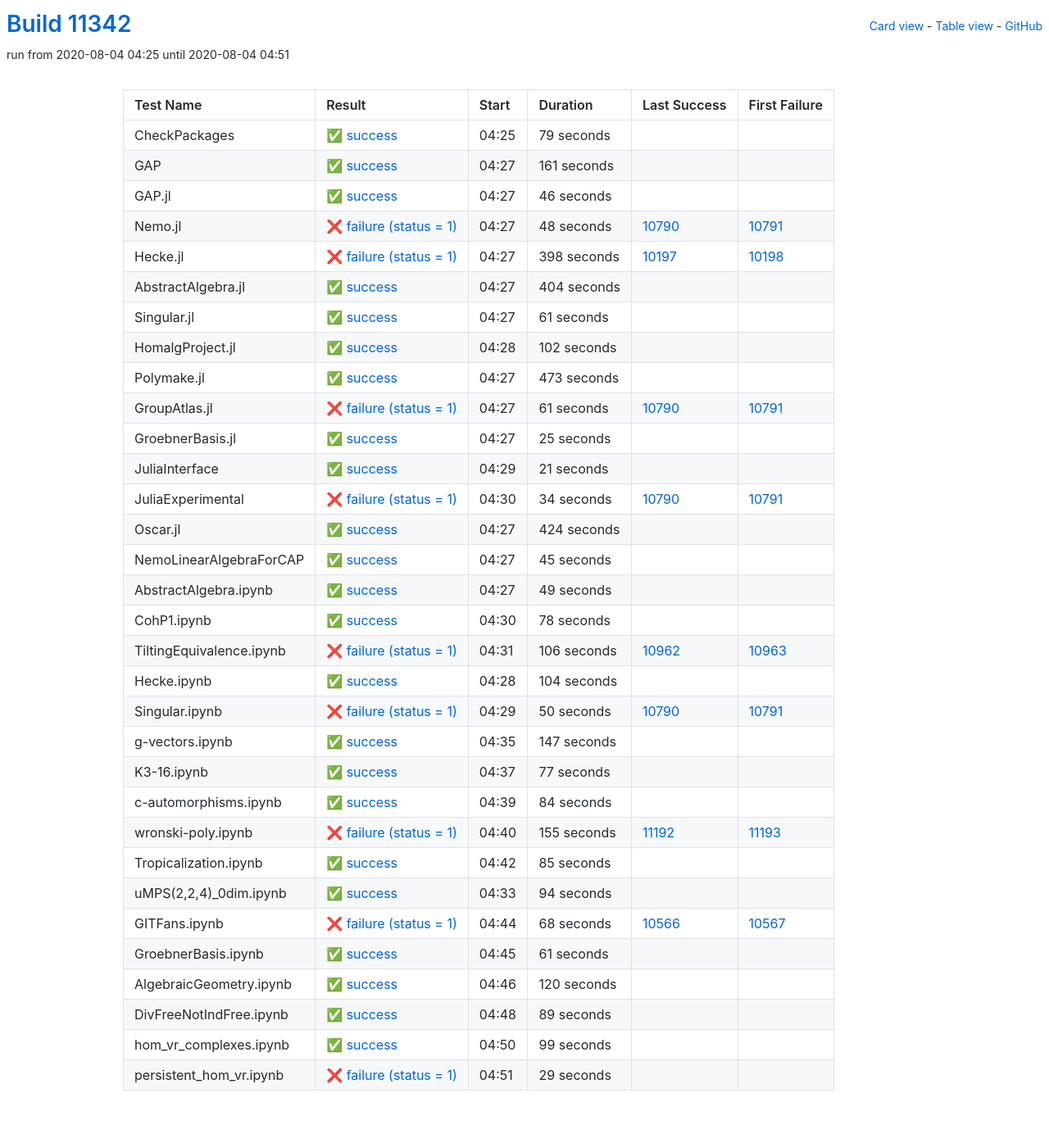
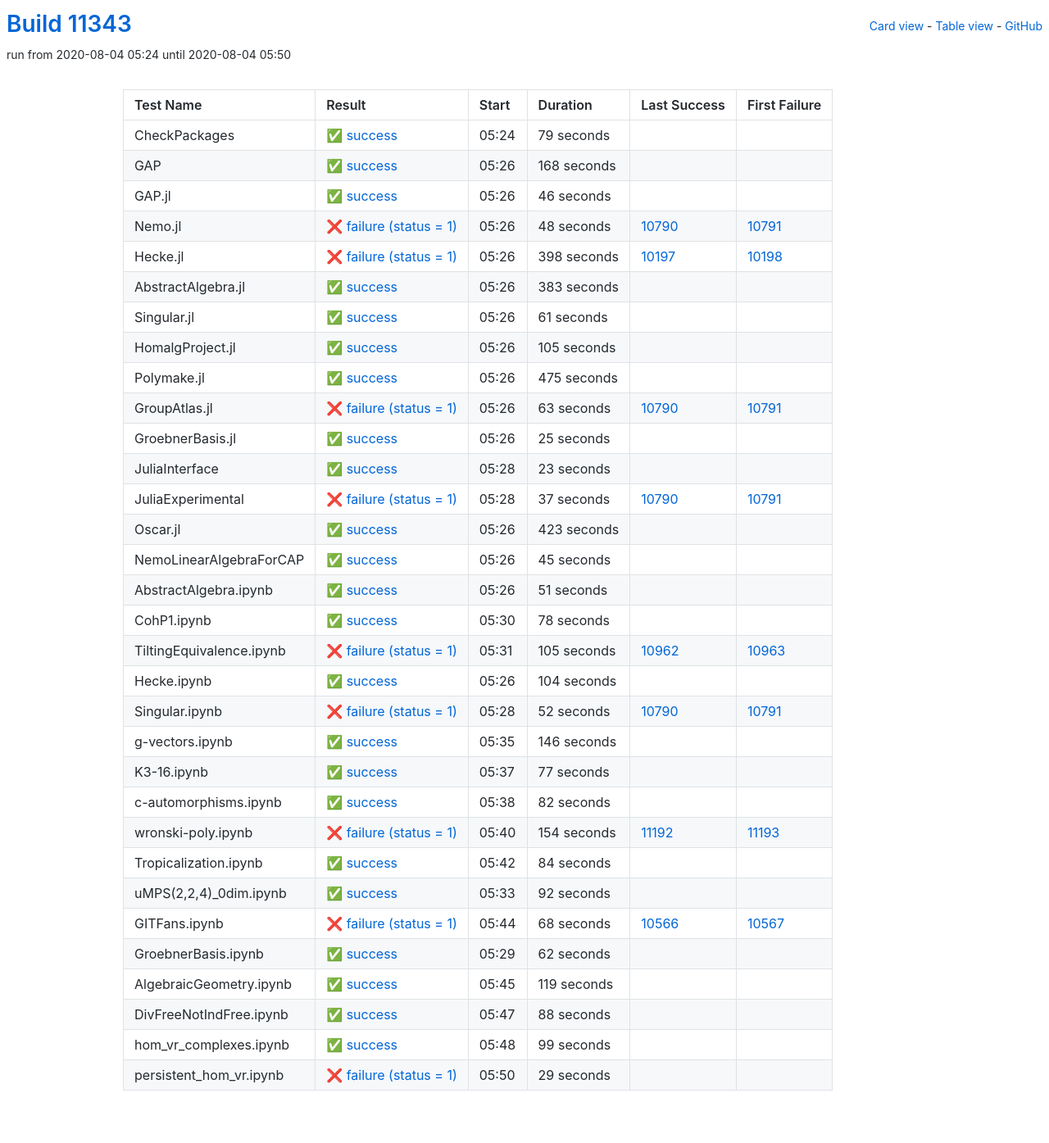
Before and after one commit to oscar-system/oscar-ci-status, a Jekyll site: the page built from table.html, in a window 1280 px wide. Shown: the whole page at 82% size. Built offline with Jekyll 4.4.1, drawn with Linux system fonts in a browser that asks for light colours.

Commit message:
Build #11343

```diff
--- a/_data/ci.yml
+++ b/_data/ci.yml
@@ -1,6 +1,6 @@
 ---
-build: 11342
-build_url: https://oscarci.mathematik.uni-kl.de/job/oscar/11342/
+build: 11343
+build_url: https://oscarci.mathematik.uni-kl.de/job/oscar/11343/
 job: oscar
 organization: oscar-system
 repo: oscar-ci-status
@@ -8,8 +8,8 @@
 tests:
 - name: CheckPackages
   id: checkpackages
-  log: https://oscarci.mathematik.uni-kl.de/job/oscar/11342/artifact/logs/build-11342/CheckPackages.log
-  start: 2020-08-04 04:25
+  log: https://oscarci.mathematik.uni-kl.de/job/oscar/11343/artifact/logs/build-11343/CheckPackages.log
+  start: 2020-08-04 05:24
   success: true
   exitcode: 0
   status: success
@@ -20,20 +20,20 @@
   first_failure_url:
 - name: GAP
   id: gap
-  log: https://oscarci.mathematik.uni-kl.de/job/oscar/11342/artifact/logs/build-11342/GAP.log
-  start: 2020-08-04 04:27
+  log: https://oscarci.mathematik.uni-kl.de/job/oscar/11343/artifact/logs/build-11343/GAP.log
+  start: 2020-08-04 05:26
   success: true
   exitcode: 0
   status: success
-  duration: 161
+  duration: 168
   last_success: false
   last_success_url:
   first_failure: false
   first_failure_url:
 - name: GAP.jl
   id: gap-jl
-  log: https://oscarci.mathematik.uni-kl.de/job/oscar/11342/artifact/logs/build-11342/GAP.jl.log
-  start: 2020-08-04 04:27
+  log: https://oscarci.mathematik.uni-kl.de/job/oscar/11343/artifact/logs/build-11343/GAP.jl.log
+  start: 2020-08-04 05:26
   success: true
   exitcode: 0
   status: success
@@ -44,8 +44,8 @@
   first_failure_url:
 - name: Nemo.jl
   id: nemo-jl
-  log: https://oscarci.mathematik.uni-kl.de/job/oscar/11342/artifact/logs/build-11342/Nemo.jl.log
-  start: 2020-08-04 04:27
+  log: https://oscarci.mathematik.uni-kl.de/job/oscar/11343/artifact/logs/build-11343/Nemo.jl.log
+  start: 2020-08-04 05:26
   success: false
   exitcode: 1
   status: failure
@@ -56,8 +56,8 @@
   first_failure_url: https://oscarci.mathematik.uni-kl.de/job/oscar/10791/
 - name: Hecke.jl
   id: hecke-jl
-  log: https://oscarci.mathematik.uni-kl.de/job/oscar/11342/artifact/logs/build-11342/Hecke.jl.log
-  start: 2020-08-04 04:27
+  log: https://oscarci.mathematik.uni-kl.de/job/oscar/11343/artifact/logs/build-11343/Hecke.jl.log
+  start: 2020-08-04 05:26
   success: false
   exitcode: 1
   status: failure
@@ -68,20 +68,20 @@
   first_failure_url: https://oscarci.mathematik.uni-kl.de/job/oscar/10198/
 - name: AbstractAlgebra.jl
   id: abstractalgebra-jl
-  log: https://oscarci.mathematik.uni-kl.de/job/oscar/11342/artifact/logs/build-11342/AbstractAlgebra.jl.log
-  start: 2020-08-04 04:27
+  log: https://oscarci.mathematik.uni-kl.de/job/oscar/11343/artifact/logs/build-11343/AbstractAlgebra.jl.log
+  start: 2020-08-04 05:26
   success: true
   exitcode: 0
   status: success
-  duration: 404
+  duration: 383
   last_success: false
   last_success_url:
   first_failure: false
   first_failure_url:
 - name: Singular.jl
   id: singular-jl
-  log: https://oscarci.mathematik.uni-kl.de/job/oscar/11342/artifact/logs/build-11342/Singular.jl.log
-  start: 2020-08-04 04:27
+  log: https://oscarci.mathematik.uni-kl.de/job/oscar/11343/artifact/logs/build-11343/Singular.jl.log
+  start: 2020-08-04 05:26
   success: true
   exitcode: 0
   status: success
@@ -92,44 +92,44 @@
   first_failure_url:
 - name: HomalgProject.jl
   id: homalgproject-jl
-  log: https://oscarci.mathematik.uni-kl.de/job/oscar/11342/artifact/logs/build-11342/HomalgProject.jl.log
-  start: 2020-08-04 04:28
+  log: https://oscarci.mathematik.uni-kl.de/job/oscar/11343/artifact/logs/build-11343/HomalgProject.jl.log
+  start: 2020-08-04 05:26
   success: true
   exitcode: 0
   status: success
-  duration: 102
+  duration: 105
   last_success: false
   last_success_url:
   first_failure: false
   first_failure_url:
 - name: Polymake.jl
   id: polymake-jl
-  log: https://oscarci.mathematik.uni-kl.de/job/oscar/11342/artifact/logs/build-11342/Polymake.jl.log
-  start: 2020-08-04 04:27
+  log: https://oscarci.mathematik.uni-kl.de/job/oscar/11343/artifact/logs/build-11343/Polymake.jl.log
+  start: 2020-08-04 05:26
   success: true
   exitcode: 0
   status: success
-  duration: 473
+  duration: 475
   last_success: false
   last_success_url:
   first_failure: false
   first_failure_url:
 - name: GroupAtlas.jl
   id: groupatlas-jl
-  log: https://oscarci.mathematik.uni-kl.de/job/oscar/11342/artifact/logs/build-11342/GroupAtlas.jl.log
-  start: 2020-08-04 04:27
+  log: https://oscarci.mathematik.uni-kl.de/job/oscar/11343/artifact/logs/build-11343/GroupAtlas.jl.log
+  start: 2020-08-04 05:26
   success: false
   exitcode: 1
   status: failure
-  duration: 61
+  duration: 63
   last_success: 10790
   last_success_url: https://oscarci.mathematik.uni-kl.de/job/oscar/10790/
   first_failure: 10791
   first_failure_url: https://oscarci.mathematik.uni-kl.de/job/oscar/10791/
 - name: GroebnerBasis.jl
   id: groebnerbasis-jl
-  log: https://oscarci.mathematik.uni-kl.de/job/oscar/11342/artifact/logs/build-11342/GroebnerBasis.jl.log
-  start: 2020-08-04 04:27
+  log: https://oscarci.mathematik.uni-kl.de/job/oscar/11343/artifact/logs/build-11343/GroebnerBasis.jl.log
+  start: 2020-08-04 05:26
   success: true
   exitcode: 0
   status: success
@@ -140,44 +140,44 @@
   first_failure_url:
 - name: JuliaInterface
   id: juliainterface
-  log: https://oscarci.mathematik.uni-kl.de/job/oscar/11342/artifact/logs/build-11342/JuliaInterface.log
-  start: 2020-08-04 04:29
+  log: https://oscarci.mathematik.uni-kl.de/job/oscar/11343/artifact/logs/build-11343/JuliaInterface.log
+  start: 2020-08-04 05:28
   success: true
   exitcode: 0
   status: success
-  duration: 21
+  duration: 23
   last_success: false
   last_success_url:
   first_failure: false
   first_failure_url:
 - name: JuliaExperimental
   id: juliaexperimental
-  log: https://oscarci.mathematik.uni-kl.de/job/oscar/11342/artifact/logs/build-11342/JuliaExperimental.log
-  start: 2020-08-04 04:30
+  log: https://oscarci.mathematik.uni-kl.de/job/oscar/11343/artifact/logs/build-11343/JuliaExperimental.log
+  start: 2020-08-04 05:28
   success: false
   exitcode: 1
   status: failure
-  duration: 34
+  duration: 37
   last_success: 10790
   last_success_url: https://oscarci.mathematik.uni-kl.de/job/oscar/10790/
   first_failure: 10791
   first_failure_url: https://oscarci.mathematik.uni-kl.de/job/oscar/10791/
 - name: Oscar.jl
   id: oscar-jl
-  log: https://oscarci.mathematik.uni-kl.de/job/oscar/11342/artifact/logs/build-11342/Oscar.jl.log
-  start: 2020-08-04 04:27
+  log: https://oscarci.mathematik.uni-kl.de/job/oscar/11343/artifact/logs/build-11343/Oscar.jl.log
+  start: 2020-08-04 05:26
   success: true
   exitcode: 0
   status: success
-  duration: 424
+  duration: 423
   last_success: false
   last_success_url:
   first_failure: false
   first_failure_url:
 - name: NemoLinearAlgebraForCAP
   id: nemolinearalgebraforcap
-  log: https://oscarci.mathematik.uni-kl.de/job/oscar/11342/artifact/logs/build-11342/NemoLinearAlgebraForCAP.log
-  start: 2020-08-04 04:27
+  log: https://oscarci.mathematik.uni-kl.de/job/oscar/11343/artifact/logs/build-11343/NemoLinearAlgebraForCAP.log
+  start: 2020-08-04 05:26
   success: true
   exitcode: 0
   status: success
@@ -188,20 +188,20 @@
   first_failure_url:
 - name: AbstractAlgebra.ipynb
   id: abstractalgebra-ipynb
-  log: https://oscarci.mathematik.uni-kl.de/job/oscar/11342/artifact/logs/build-11342/AbstractAlgebra.ipynb.log
-  start: 2020-08-04 04:27
+  log: https://oscarci.mathematik.uni-kl.de/job/oscar/11343/artifact/logs/build-11343/AbstractAlgebra.ipynb.log
+  start: 2020-08-04 05:26
   success: true
   exitcode: 0
   status: success
-  duration: 49
+  duration: 51
   last_success: false
   last_success_url:
   first_failure: false
   first_failure_url:
 - name: CohP1.ipynb
   id: cohp1-ipynb
-  log: https://oscarci.mathematik.uni-kl.de/job/oscar/11342/artifact/logs/build-11342/CohP1.ipynb.log
-  start: 2020-08-04 04:30
+  log: https://oscarci.mathematik.uni-kl.de/job/oscar/11343/artifact/logs/build-11343/CohP1.ipynb.log
+  start: 2020-08-04 05:30
   success: true
   exitcode: 0
   status: success
@@ -212,20 +212,20 @@
   first_failure_url:
 - name: TiltingEquivalence.ipynb
   id: tiltingequivalence-ipynb
-  log: https://oscarci.mathematik.uni-kl.de/job/oscar/11342/artifact/logs/build-11342/TiltingEquivalence.ipynb.log
-  start: 2020-08-04 04:31
+  log: https://oscarci.mathematik.uni-kl.de/job/oscar/11343/artifact/logs/build-11343/TiltingEquivalence.ipynb.log
+  start: 2020-08-04 05:31
   success: false
   exitcode: 1
   status: failure
-  duration: 106
+  duration: 105
   last_success: 10962
   last_success_url: https://oscarci.mathematik.uni-kl.de/job/oscar/10962/
   first_failure: 10963
   first_failure_url: https://oscarci.mathematik.uni-kl.de/job/oscar/10963/
 - name: Hecke.ipynb
   id: hecke-ipynb
-  log: https://oscarci.mathematik.uni-kl.de/job/oscar/11342/artifact/logs/build-11342/Hecke.ipynb.log
-  start: 2020-08-04 04:28
+  log: https://oscarci.mathematik.uni-kl.de/job/oscar/11343/artifact/logs/build-11343/Hecke.ipynb.log
+  start: 2020-08-04 05:26
   success: true
   exitcode: 0
   status: success
@@ -236,32 +236,32 @@
   first_failure_url:
 - name: Singular.ipynb
   id: singular-ipynb
-  log: https://oscarci.mathematik.uni-kl.de/job/oscar/11342/artifact/logs/build-11342/Singular.ipynb.log
-  start: 2020-08-04 04:29
+  log: https://oscarci.mathematik.uni-kl.de/job/oscar/11343/artifact/logs/build-11343/Singular.ipynb.log
+  start: 2020-08-04 05:28
   success: false
   exitcode: 1
   status: failure
-  duration: 50
+  duration: 52
   last_success: 10790
   last_success_url: https://oscarci.mathematik.uni-kl.de/job/oscar/10790/
   first_failure: 10791
   first_failure_url: https://oscarci.mathematik.uni-kl.de/job/oscar/10791/
 - name: g-vectors.ipynb
   id: g-vectors-ipynb
-  log: https://oscarci.mathematik.uni-kl.de/job/oscar/11342/artifact/logs/build-11342/g-vectors.ipynb.log
-  start: 2020-08-04 04:35
+  log: https://oscarci.mathematik.uni-kl.de/job/oscar/11343/artifact/logs/build-11343/g-vectors.ipynb.log
+  start: 2020-08-04 05:35
   success: true
   exitcode: 0
   status: success
-  duration: 147
+  duration: 146
   last_success: false
   last_success_url:
   first_failure: false
   first_failure_url:
 - name: K3-16.ipynb
   id: k3-16-ipynb
-  log: https://oscarci.mathematik.uni-kl.de/job/oscar/11342/artifact/logs/build-11342/K3-16.ipynb.log
-  start: 2020-08-04 04:37
+  log: https://oscarci.mathematik.uni-kl.de/job/oscar/11343/artifact/logs/build-11343/K3-16.ipynb.log
+  start: 2020-08-04 05:37
   success: true
   exitcode: 0
   status: success
@@ -272,8 +272,32 @@
   first_failure_url:
 - name: c-automorphisms.ipynb
   id: c-automorphisms-ipynb
-  log: https://oscarci.mathematik.uni-kl.de/job/oscar/11342/artifact/logs/build-11342/c-automorphisms.ipynb.log
-  start: 2020-08-04 04:39
+  log: https://oscarci.mathematik.uni-kl.de/job/oscar/11343/artifact/logs/build-11343/c-automorphisms.ipynb.log
+  start: 2020-08-04 05:38
+  success: true
+  exitcode: 0
+  status: success
+  duration: 82
+  last_success: false
+  last_success_url:
+  first_failure: false
+  first_failure_url:
+- name: wronski-poly.ipynb
+  id: wronski-poly-ipynb
+  log: https://oscarci.mathematik.uni-kl.de/job/oscar/11343/artifact/logs/build-11343/wronski-poly.ipynb.log
+  start: 2020-08-04 05:40
+  success: false
+  exitcode: 1
+  status: failure
+  duration: 154
+  last_success: 11192
+  last_success_url: https://oscarci.mathematik.uni-kl.de/job/oscar/11192/
+  first_failure: 11193
+  first_failure_url: https://oscarci.mathematik.uni-kl.de/job/oscar/11193/
+- name: Tropicalization.ipynb
+  id: tropicalization-ipynb
+  log: https://oscarci.mathematik.uni-kl.de/job/oscar/11343/artifact/logs/build-11343/Tropicalization.ipynb.log
+  start: 2020-08-04 05:42
   success: true
   exitcode: 0
   status: success
@@ -282,46 +306,22 @@
   last_success_url:
   first_failure: false
   first_failure_url:
-- name: wronski-poly.ipynb
-  id: wronski-poly-ipynb
-  log: https://oscarci.mathematik.uni-kl.de/job/oscar/11342/artifact/logs/build-11342/wronski-poly.ipynb.log
-  start: 2020-08-04 04:40
-  success: false
-  exitcode: 1
-  status: failure
-  duration: 155
-  last_success: 11192
-  last_success_url: https://oscarci.mathematik.uni-kl.de/job/oscar/11192/
-  first_failure: 11193
-  first_failure_url: https://oscarci.mathematik.uni-kl.de/job/oscar/11193/
-- name: Tropicalization.ipynb
-  id: tropicalization-ipynb
-  log: https://oscarci.mathematik.uni-kl.de/job/oscar/11342/artifact/logs/build-11342/Tropicalization.ipynb.log
-  start: 2020-08-04 04:42
+- name: uMPS(2,2,4)_0dim.ipynb
+  id: umps-2-2-4-0dim-ipynb
+  log: https://oscarci.mathematik.uni-kl.de/job/oscar/11343/artifact/logs/build-11343/uMPS-2-2-4-_0dim.ipynb.log
+  start: 2020-08-04 05:33
   success: true
   exitcode: 0
   status: success
-  duration: 85
-  last_success: false
-  last_success_url:
-  first_failure: false
-  first_failure_url:
-- name: uMPS(2,2,4)_0dim.ipynb
-  id: umps-2-2-4-0dim-ipynb
-  log: https://oscarci.mathematik.uni-kl.de/job/oscar/11342/artifact/logs/build-11342/uMPS-2-2-4-_0dim.ipynb.log
-  start: 2020-08-04 04:33
-  success: true
-  exitcode: 0
-  status: success
-  duration: 94
+  duration: 92
   last_success: false
   last_success_url:
   first_failure: false
   first_failure_url:
 - name: GITFans.ipynb
   id: gitfans-ipynb
-  log: https://oscarci.mathematik.uni-kl.de/job/oscar/11342/artifact/logs/build-11342/GITFans.ipynb.log
-  start: 2020-08-04 04:44
+  log: https://oscarci.mathematik.uni-kl.de/job/oscar/11343/artifact/logs/build-11343/GITFans.ipynb.log
+  start: 2020-08-04 05:44
   success: false
   exitcode: 1
   status: failure
@@ -332,44 +332,44 @@
   first_failure_url: https://oscarci.mathematik.uni-kl.de/job/oscar/10567/
 - name: GroebnerBasis.ipynb
   id: groebnerbasis-ipynb
-  log: https://oscarci.mathematik.uni-kl.de/job/oscar/11342/artifact/logs/build-11342/GroebnerBasis.ipynb.log
-  start: 2020-08-04 04:45
+  log: https://oscarci.mathematik.uni-kl.de/job/oscar/11343/artifact/logs/build-11343/GroebnerBasis.ipynb.log
+  start: 2020-08-04 05:29
   success: true
   exitcode: 0
   status: success
-  duration: 61
+  duration: 62
   last_success: false
   last_success_url:
   first_failure: false
   first_failure_url:
 - name: AlgebraicGeometry.ipynb
   id: algebraicgeometry-ipynb
-  log: https://oscarci.mathematik.uni-kl.de/job/oscar/11342/artifact/logs/build-11342/AlgebraicGeometry.ipynb.log
-  start: 2020-08-04 04:46
+  log: https://oscarci.mathematik.uni-kl.de/job/oscar/11343/artifact/logs/build-11343/AlgebraicGeometry.ipynb.log
+  start: 2020-08-04 05:45
   success: true
   exitcode: 0
   status: success
-  duration: 120
+  duration: 119
   last_success: false
   last_success_url:
   first_failure: false
   first_failure_url:
 - name: DivFreeNotIndFree.ipynb
   id: divfreenotindfree-ipynb
-  log: https://oscarci.mathematik.uni-kl.de/job/oscar/11342/artifact/logs/build-11342/DivFreeNotIndFree.ipynb.log
-  start: 2020-08-04 04:48
+  log: https://oscarci.mathematik.uni-kl.de/job/oscar/11343/artifact/logs/build-11343/DivFreeNotIndFree.ipynb.log
+  start: 2020-08-04 05:47
   success: true
   exitcode: 0
   status: success
-  duration: 89
+  duration: 88
   last_success: false
   last_success_url:
   first_failure: false
   first_failure_url:
 - name: hom_vr_complexes.ipynb
   id: hom-vr-complexes-ipynb
-  log: https://oscarci.mathematik.uni-kl.de/job/oscar/11342/artifact/logs/build-11342/hom_vr_complexes.ipynb.log
-  start: 2020-08-04 04:50
+  log: https://oscarci.mathematik.uni-kl.de/job/oscar/11343/artifact/logs/build-11343/hom_vr_complexes.ipynb.log
+  start: 2020-08-04 05:48
   success: true
   exitcode: 0
   status: success
@@ -380,8 +380,8 @@
   first_failure_url:
 - name: persistent_hom_vr.ipynb
   id: persistent-hom-vr-ipynb
-  log: https://oscarci.mathematik.uni-kl.de/job/oscar/11342/artifact/logs/build-11342/persistent_hom_vr.ipynb.log
-  start: 2020-08-04 04:51
+  log: https://oscarci.mathematik.uni-kl.de/job/oscar/11343/artifact/logs/build-11343/persistent_hom_vr.ipynb.log
+  start: 2020-08-04 05:50
   success: false
   exitcode: 1
   status: failure
```
Also changed, not shown: README.md.
